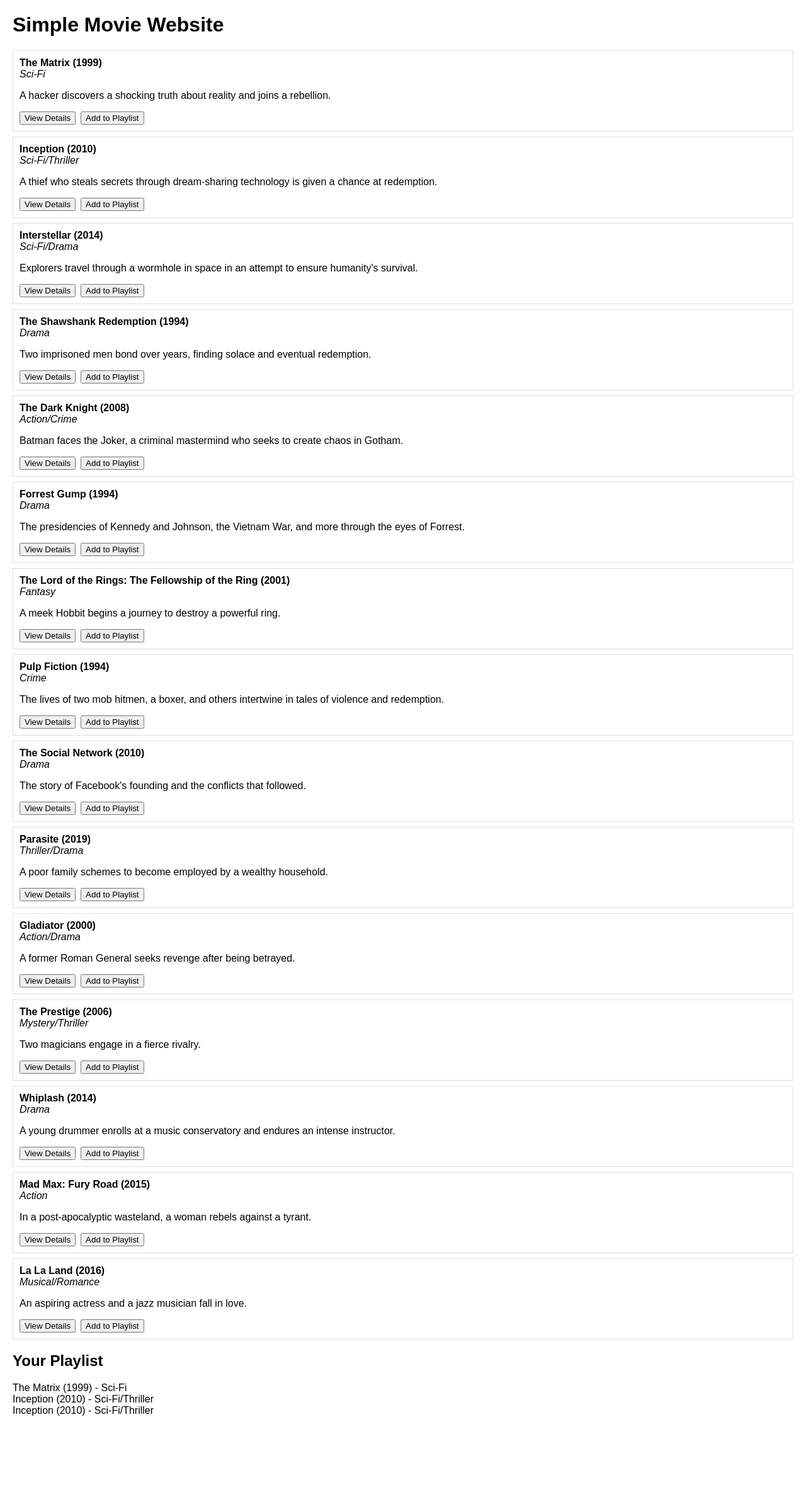
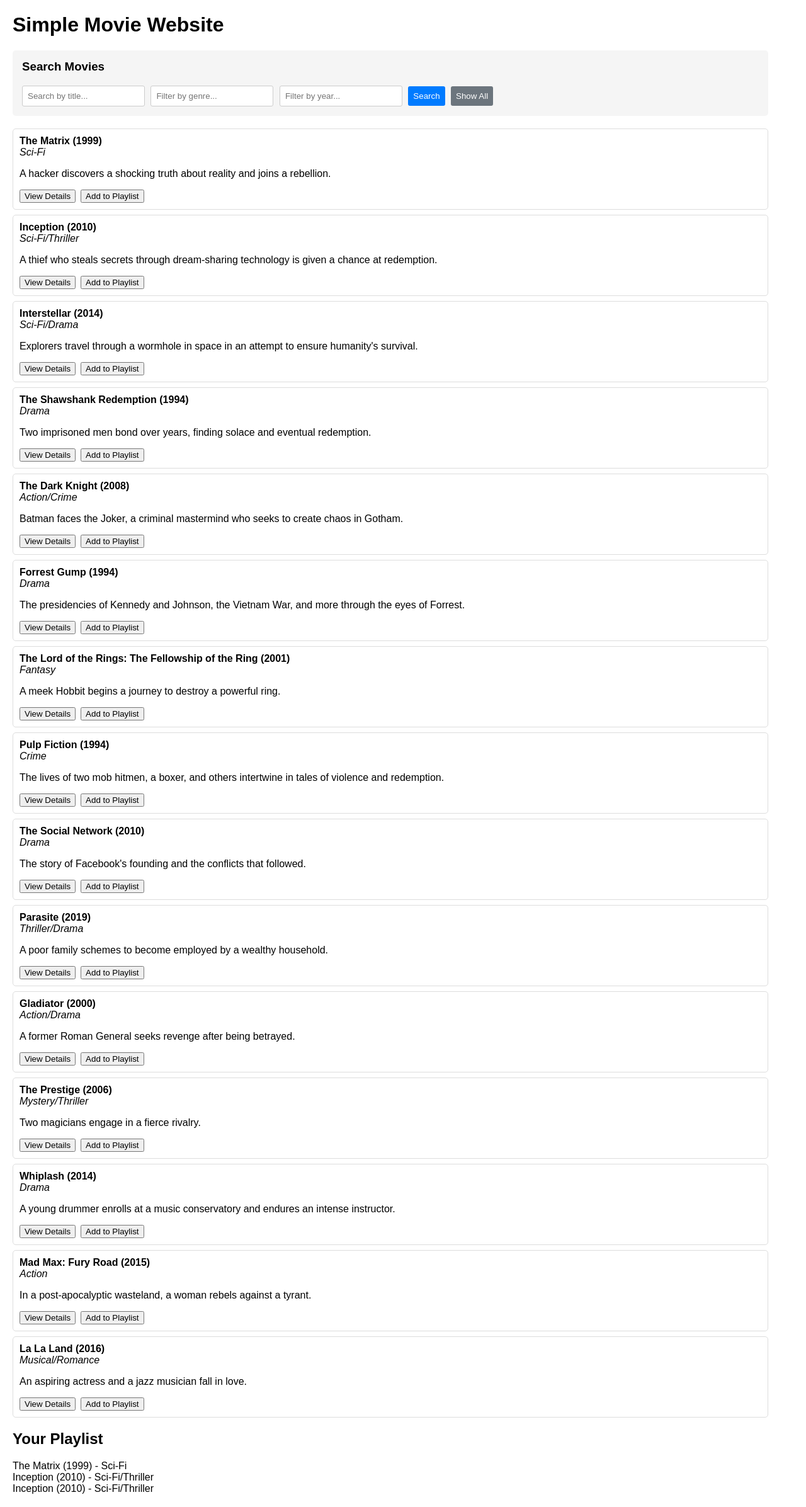
Before and after one commit to CanarysPlayground/Movie_repo, a Flask app: page / in a window 1280 px wide. Shown: the whole page at 63% size. Before the commit the page ends 2248 px from the top, so only its background shows below. Run offline with Flask 2, Linux system fonts and the light colour scheme; data comes from the database, SQL or seed files in the repository.

Commit message:
Add search functionality for movies by title, genre, and year
Co-authored-by: kavyashri-as <213833080+kavyashri-as@users.noreply.github.com>

```diff
--- a/app.py
+++ b/app.py
@@ -42,6 +42,56 @@ def list_movies():
     movies = [dict(row) for row in cur.fetchall()]
     return jsonify(movies)
 
+# API: search movies
+@app.route("/api/movies/search", methods=["GET"])
+def search_movies():
+    query = request.args.get("q", "").strip()
+    genre_filter = request.args.get("genre", "").strip()
+    year_filter = request.args.get("year", "").strip()
+
+    # Input validation
+    if not query and not genre_filter and not year_filter:
+        return jsonify({"error": "At least one search parameter (q, genre, or year) is required"}), 400
+
+    db = get_db()
+    sql_parts = ["SELECT id, title, year, genre, synopsis FROM movies WHERE 1=1"]
+    params = []
+
+    # Case-insensitive partial matching for title
+    if query:
+        sql_parts.append("AND LOWER(title) LIKE LOWER(?)")
+        params.append(f"%{query}%")
+
+    # Case-insensitive partial matching for genre
+    if genre_filter:
+        sql_parts.append("AND LOWER(genre) LIKE LOWER(?)")
+        params.append(f"%{genre_filter}%")
+
+    # Exact matching for year
+    if year_filter:
+        try:
+            year_int = int(year_filter)
+            sql_parts.append("AND year = ?")
+            params.append(year_int)
+        except ValueError:
+            return jsonify({"error": "Year must be a valid integer"}), 400
+
+    sql_parts.append("ORDER BY title")
+    sql = " ".join(sql_parts)
+
+    cur = db.execute(sql, params)
+    movies = [dict(row) for row in cur.fetchall()]
+
+    return jsonify({
+        "results": movies,
+        "count": len(movies),
+        "query": query,
+        "filters": {
+            "genre": genre_filter,
+            "year": year_filter
+        }
+    })
+
 # API: movie details
 @app.route("/api/movies/<int:movie_id>", methods=["GET"])
 def movie_details(movie_id):
--- a/templates/index.html
+++ b/templates/index.html
@@ -4,25 +4,69 @@
   <meta charset="utf-8">
   <title>Simple Movie Website</title>
   <style>
-    body { font-family: Arial, sans-serif; margin: 20px; }
-    .movie { border: 1px solid #ddd; padding: 10px; margin-bottom: 8px; }
+    body { font-family: Arial, sans-serif; margin: 20px; max-width: 1200px; }
+    .movie { border: 1px solid #ddd; padding: 10px; margin-bottom: 8px; border-radius: 5px; }
     .controls { margin-top: 10px; }
     #playlist { margin-top: 20px; }
+    .search-container {
+      background: #f5f5f5;
+      padding: 15px;
+      margin-bottom: 20px;
+      border-radius: 5px;
+    }
+    .search-container input, .search-container button {
+      padding: 8px;
+      margin-right: 5px;
+      border: 1px solid #ccc;
+      border-radius: 3px;
+    }
+    .search-container button {
+      background: #007bff;
+      color: white;
+      cursor: pointer;
+      border: none;
+    }
+    .search-container button:hover {
+      background: #0056b3;
+    }
+    .search-results-info {
+      margin: 10px 0;
+      color: #666;
+      font-style: italic;
+    }
   </style>
 </head>
 <body>
   <h1>Simple Movie Website</h1>
+
+  <div class="search-container">
+    <h3 style="margin-top: 0;">Search Movies</h3>
+    <input type="text" id="searchQuery" placeholder="Search by title..." />
+    <input type="text" id="searchGenre" placeholder="Filter by genre..." />
+    <input type="text" id="searchYear" placeholder="Filter by year..." />
+    <button onclick="searchMovies()">Search</button>
+    <button onclick="clearSearch()" style="background: #6c757d;">Show All</button>
+  </div>
+
+  <div id="searchInfo" class="search-results-info"></div>
   <div id="movies"></div>
 
   <h2>Your Playlist</h2>
   <div id="playlist"></div>
 
 <script>
-async function fetchMovies() {
-  const res = await fetch('/api/movies');
-  const movies = await res.json();
+function displayMovies(movies, searchInfo = '') {
   const container = document.getElementById('movies');
+  const infoContainer = document.getElementById('searchInfo');
+
+  infoContainer.innerHTML = searchInfo;
   container.innerHTML = '';
+
+  if (movies.length === 0) {
+    container.innerHTML = '<p><em>No movies found.</em></p>';
+    return;
+  }
+
   movies.forEach(m => {
     const div = document.createElement('div');
     div.className = 'movie';
@@ -52,6 +96,55 @@ async function fetchMovies() {
   });
 }
 
+async function fetchMovies() {
+  const res = await fetch('/api/movies');
+  const movies = await res.json();
+  displayMovies(movies);
+}
+
+async function searchMovies() {
+  const query = document.getElementById('searchQuery').value.trim();
+  const genre = document.getElementById('searchGenre').value.trim();
+  const year = document.getElementById('searchYear').value.trim();
+
+  if (!query && !genre && !year) {
+    alert('Please enter at least one search criteria');
+    return;
+  }
+
+  const params = new URLSearchParams();
+  if (query) params.append('q', query);
+  if (genre) params.append('genre', genre);
+  if (year) params.append('year', year);
+
+  try {
+    const res = await fetch('/api/movies/search?' + params.toString());
+    const data = await res.json();
+
+    if (!res.ok) {
+      alert('Search error: ' + (data.error || 'Unknown error'));
+      return;
+    }
+
+    let searchInfo = `Found ${data.count} movie(s)`;
+    if (query) searchInfo += ` matching "${query}"`;
+    if (genre) searchInfo += ` in genre "${genre}"`;
+    if (year) searchInfo += ` from year ${year}`;
+
+    displayMovies(data.results, searchInfo);
+  } catch (error) {
+    alert('Error performing search: ' + error.message);
+  }
+}
+
+function clearSearch() {
+  document.getElementById('searchQuery').value = '';
+  document.getElementById('searchGenre').value = '';
+  document.getElementById('searchYear').value = '';
+  document.getElementById('searchInfo').innerHTML = '';
+  fetchMovies();
+}
+
 async function loadPlaylist() {
   const res = await fetch('/api/playlist');
   const items = await res.json();
```
